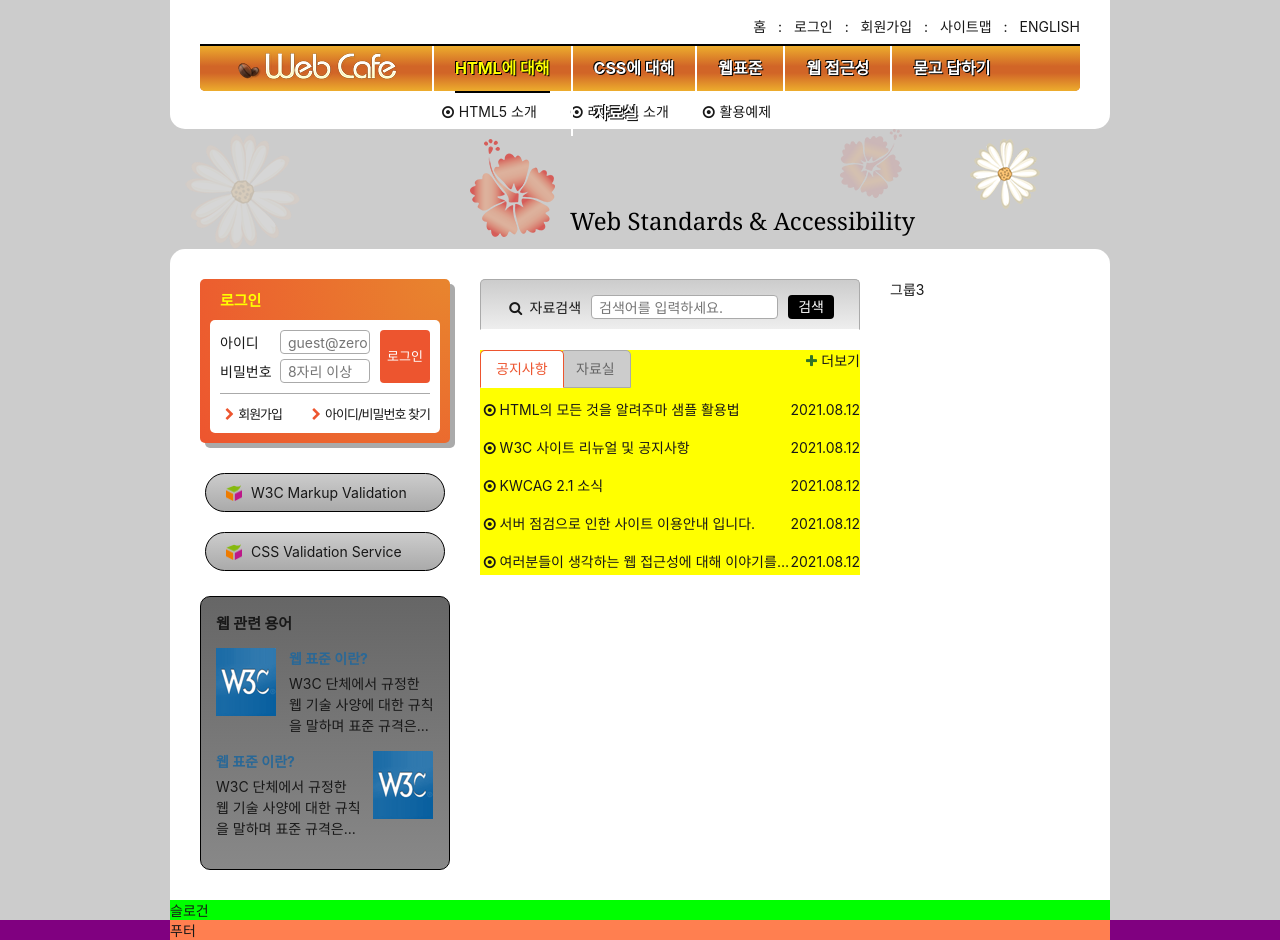
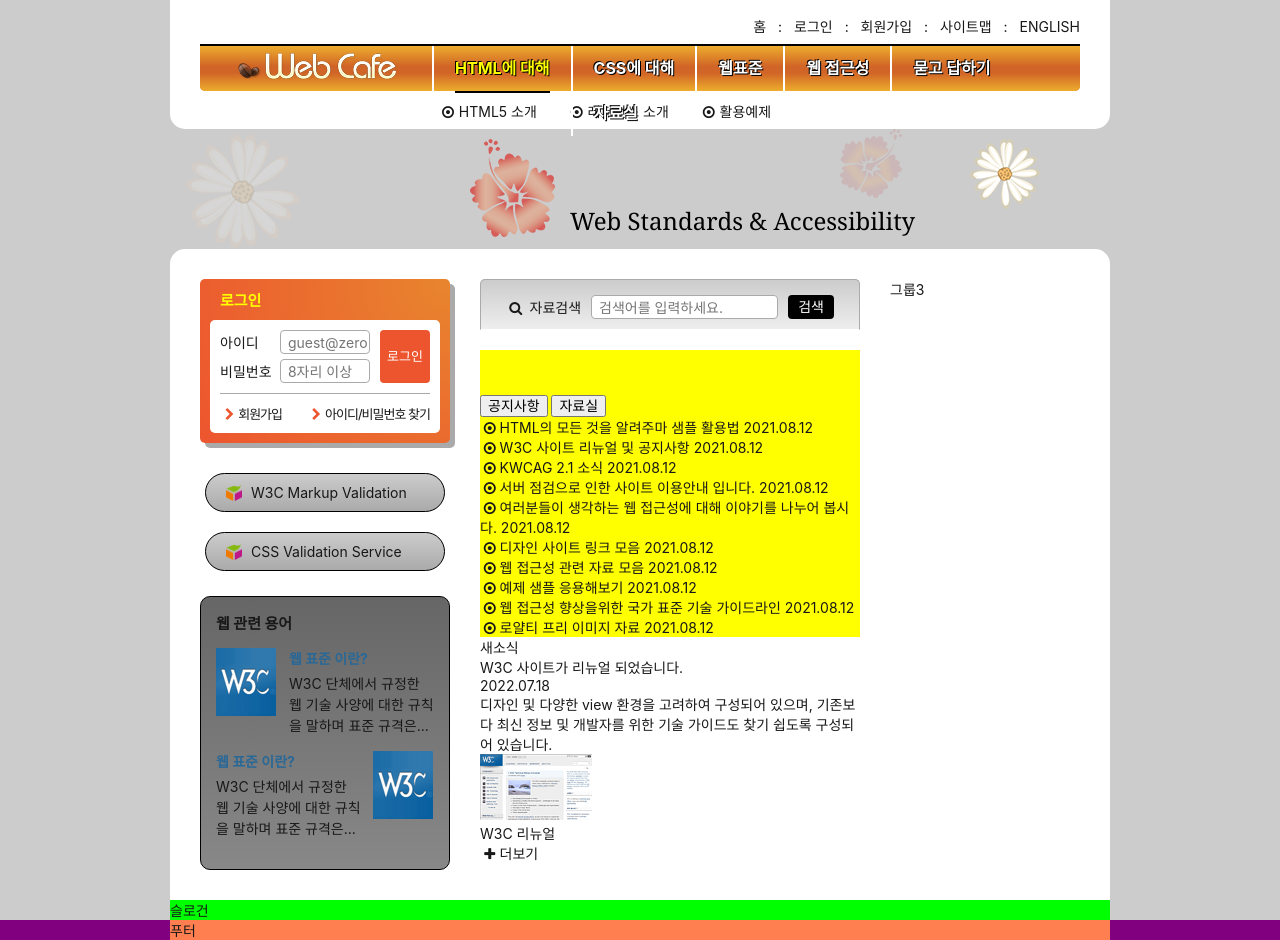
Before and after one commit to kjm541006/zeroConnecTo, a website: page HTML5/index.html in a window 1280 px wide. Drawn offline with Linux system fonts and the light colour scheme; a web font is replaced by a local one.

Commit message:
새소식 마크업

```diff
--- a/HTML5/index.html
+++ b/HTML5/index.html
@@ -172,21 +172,12 @@
           <h2 class="sr-only">유효성 검사 배너</h2>
           <ul class="validation-list">
             <li>
-              <a
-                href="https://validator.w3.org/"
-                target="_blank"
-                rel="noopener noreferrer"
-                title="마크업 유효성 검사 페이지"
-              >
+              <a href="https://validator.w3.org/" target="_blank" rel="noopener noreferrer" title="마크업 유효성 검사 페이지">
                 W3C Markup Validation
               </a>
             </li>
             <li>
-              <a
-                href="https://jigsaw.w3.org/css-validator/"
-                target="_blank"
-                rel="noopener noreferrer"
-                title="스타일 유효성 검사 페이지"
+              <a href="https://jigsaw.w3.org/css-validator/" target="_blank" rel="noopener noreferrer" title="스타일 유효성 검사 페이지"
                 >CSS Validation Service</a
               >
             </li>
@@ -223,7 +214,7 @@
             <button type="submit" class="search-button">검색</button>
           </fieldset>
         </form>
-        <div class="board">
+        <!--
           <section class="notice board-section is-select">
             <h2 class="sr-only notice-title" id="noticeTitle">공지사항</h2>
             <button type="button" class="board-tab notice-tab">공지사항</button>
@@ -278,8 +269,88 @@
             </ul>
             <a href="/" class="icon-plus more board-more" title="자료실" aria-labelledby="archiveTitle">더보기</a>
           </section>
+        </div> -->
+
+        <div class="board">
+          <div role="tablist" class="tab-list">
+            <button type="button" role="tab" class="tab" aria-selected="true" id="buttonNotice" aria-controls="panelNotice">
+              공지사항
+            </button>
+            <button type="button" role="tab" class="tab" aria-selected="false" id="buttonArchive" aria-controls="panelArchive">
+              자료실
+            </button>
+          </div>
+          <div role="tabpanel" class="tab-panel" id="panelNotice" aria-labelledby="buttonNotice">
+            <ul class="notice-list board-list">
+              <li>
+                <a class="icon-dot-circled" href="/">HTML의 모든 것을 알려주마 샘플 활용법</a>
+                <time datetime="2021-08-12T13:53:45">2021.08.12</time>
+              </li>
+              <li>
+                <a class="icon-dot-circled" href="/">W3C 사이트 리뉴얼 및 공지사항</a>
+                <time datetime="2021-08-12T13:53:45">2021.08.12</time>
+              </li>
+              <li>
+                <a class="icon-dot-circled" href="/">KWCAG 2.1 소식</a>
+                <time datetime="2021-08-12T13:53:45">2021.08.12</time>
+              </li>
+              <li>
+                <a class="icon-dot-circled" href="/">서버 점검으로 인한 사이트 이용안내 입니다.</a>
+                <time datetime="2021-08-12T13:53:45">2021.08.12</time>
+              </li>
+              <li>
+                <a class="icon-dot-circled" href="/">여러분들이 생각하는 웹 접근성에 대해 이야기를 나누어 봅시다.</a>
+                <time datetime="2021-08-12T13:53:45">2021.08.12</time>
+              </li>
+            </ul>
+            <a href="/" class="icon-plus more board-more" title="공지사항">더보기</a>
+          </div>
+          <div role="tabpanel" class="tab-panel" id="panelArchive" aria-labelledby="buttonArchive">
+            <ul class="notice-list board-list">
+              <li>
+                <a class="icon-dot-circled" href="/">디자인 사이트 링크 모음</a>
+                <time datetime="2021-08-12T13:53:45">2021.08.12</time>
+              </li>
+              <li>
+                <a class="icon-dot-circled" href="/">웹 접근성 관련 자료 모음</a>
+                <time datetime="2021-08-12T13:53:45">2021.08.12</time>
+              </li>
+              <li>
+                <a class="icon-dot-circled" href="/">예제 샘플 응용해보기</a>
+                <time datetime="2021-08-12T13:53:45">2021.08.12</time>
+              </li>
+              <li>
+                <a class="icon-dot-circled" href="/">웹 접근성 향상을위한 국가 표준 기술 가이드라인</a>
+                <time datetime="2021-08-12T13:53:45">2021.08.12</time>
+              </li>
+              <li>
+                <a class="icon-dot-circled" href="/">로얄티 프리 이미지 자료</a>
+                <time datetime="2021-08-12T13:53:45">2021.08.12</time>
+              </li>
+            </ul>
+            <a href="/" class="icon-plus more board-more" title="자료실">더보기</a>
+          </div>
         </div>
+        <section class="news">
+          <h2 class="news-title">새소식</h2>
+          <a href="/" class="news-link">
+            <article class="news-item">
+              <h3 class="news-item-title">W3C 사이트가 리뉴얼 되었습니다.</h3>
+              <time class="news-item-date" datetime="2022-07-18T16:19:23">2022.07.18</time>
+              <p class="news-item-brief">
+                디자인 및 다양한 view 환경을 고려하여 구성되어 있으며, 기존보다 최신 정보 및 개발자를 위한 기술 가이드도 찾기 쉽도록
+                구성되어 있습니다.
+              </p>
+              <figure class="news-item-thumbnail">
+                <img src="assets/news.gif" alt="W3C 사이트가 HTML 발표 후 새롭게 리뉴얼 된 모습" />
+                <figcaption>W3C 리뉴얼</figcaption>
+              </figure>
+            </article>
+          </a>
+          <a href="/" class="icon-plus news-more more" title="새소식">더보기</a>
+        </section>
       </div>
+
       <div class="group group3">그룹3</div>
     </main>
     <article class="slogan">슬로건</article>
```
